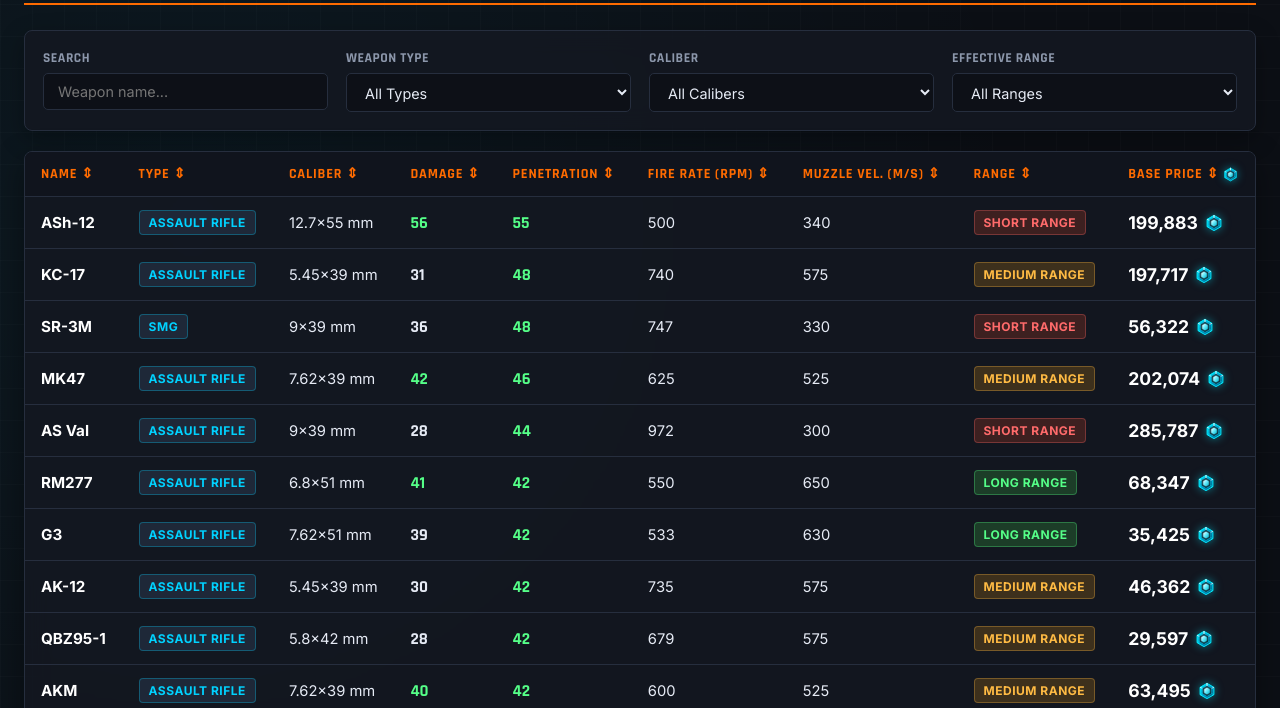
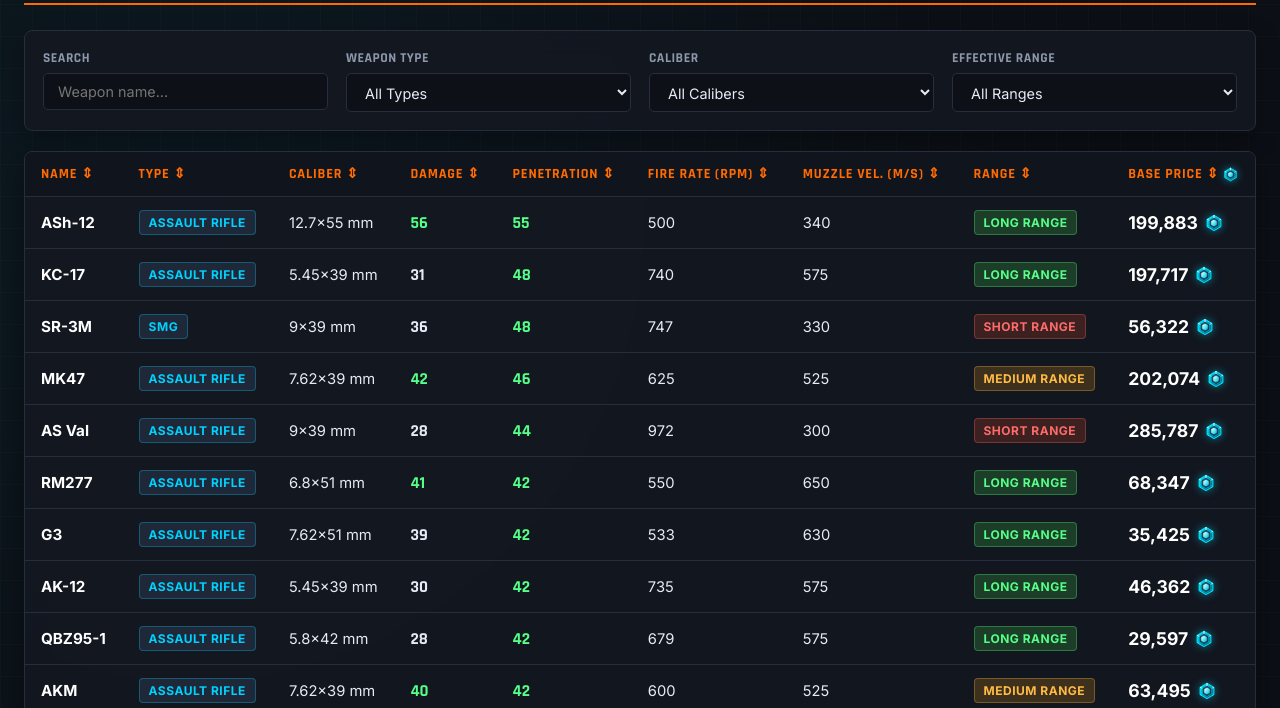
Before and after one commit to stumpergamer-jpg/Delta-Force-Weapons-Armory, a plain HTML site: page index.html in a window 1280 px wide. Shown: the part 92-800 px from the top of the page. Drawn offline with Linux system fonts and the light colour scheme.

Commit message:
Update index.html
Range Score new formula

```diff
--- a/index.html
+++ b/index.html
@@ -1171,12 +1171,15 @@
             { name: "MP5", type: "PM", caliber: "9x19 mm", damage: 30, penetration: 32, fireRate: 820, muzzleVelocity: 450, price: 30272, img: "images/weapons/m4a1.webp", fallback: "https://deltaforcedb.com/assets/images/weapons/m4a1.webp", statDmg: 30, statRange: 20, statCtrl: 53, statHand: 66, statStab: 45, statAcc: 68 },
         ];
 
-        // Calcul de la portée et affectation de la valeur numérique de tri (1: Courte, 2: Moyenne, 3: Longue)
+
         weaponsData.forEach(w => {
-            if (w.muzzleVelocity < 400) {
+          // Calcul d'un score combiné : Statistique de Range + Vélocité pondérée
+          const rangeScore = (w.statRange * 1.2) + (w.muzzleVelocity / 15);
+
+          if (rangeScore < 60) {
             w.rangeClass = "Courte";
             w.rangeOrder = 1;
-            } else if (w.muzzleVelocity <= 600) {
+          } else if (rangeScore <= 85) {
             w.rangeClass = "Moyenne";
             w.rangeOrder = 2;
           } else {
@@ -1184,6 +1187,7 @@
             w.rangeOrder = 3;
           }
         });
+
 
         let currentLang = 'en';
         let currentSort = { column: 'penetration', ascending: false };
```
Lines whose indentation alone changed are shown as unchanged.
